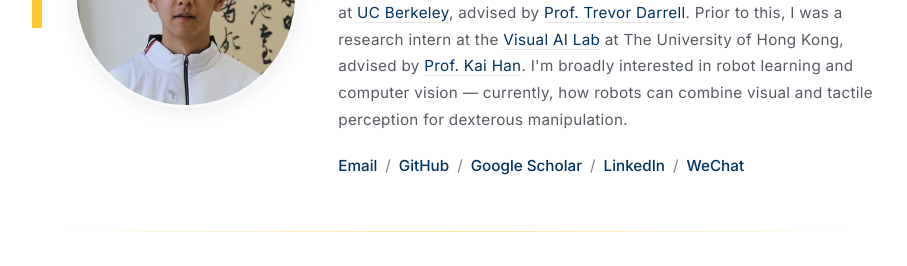
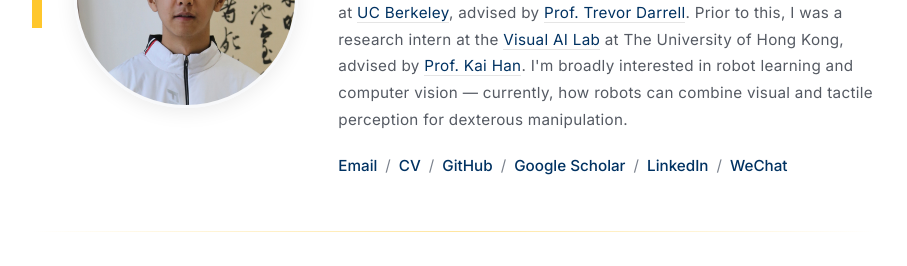
Before and after one commit to boning-shao/boning-shao.github.io, a plain HTML site: page index.html in a window 1280 px wide. Shown: the part 197-463 px from the top of the page, without its empty margins (186-1093 px from the left). Drawn offline with Linux system fonts and the light colour scheme.

Commit message:
Update homepage CV with PBTS arXiv link

```diff
--- a/index.html
+++ b/index.html
@@ -470,6 +470,7 @@
                 </p>
                 <div class="hero-links">
                     <a class="hero-link" href="mailto:sbn252608@gmail.com">Email</a>
+                    <a class="hero-link" href="CV.pdf">CV</a>
                     <a class="hero-link" href="https://github.com/sbnlight">GitHub</a>
                     <a class="hero-link" href="https://scholar.google.com/citations?user=tlOWnSIAAAAJ&amp;hl=en">Google Scholar</a>
                     <a class="hero-link" href="https://www.linkedin.com/in/boning-shao/">LinkedIn</a>
```
Also changed, not shown: 1 other file.
